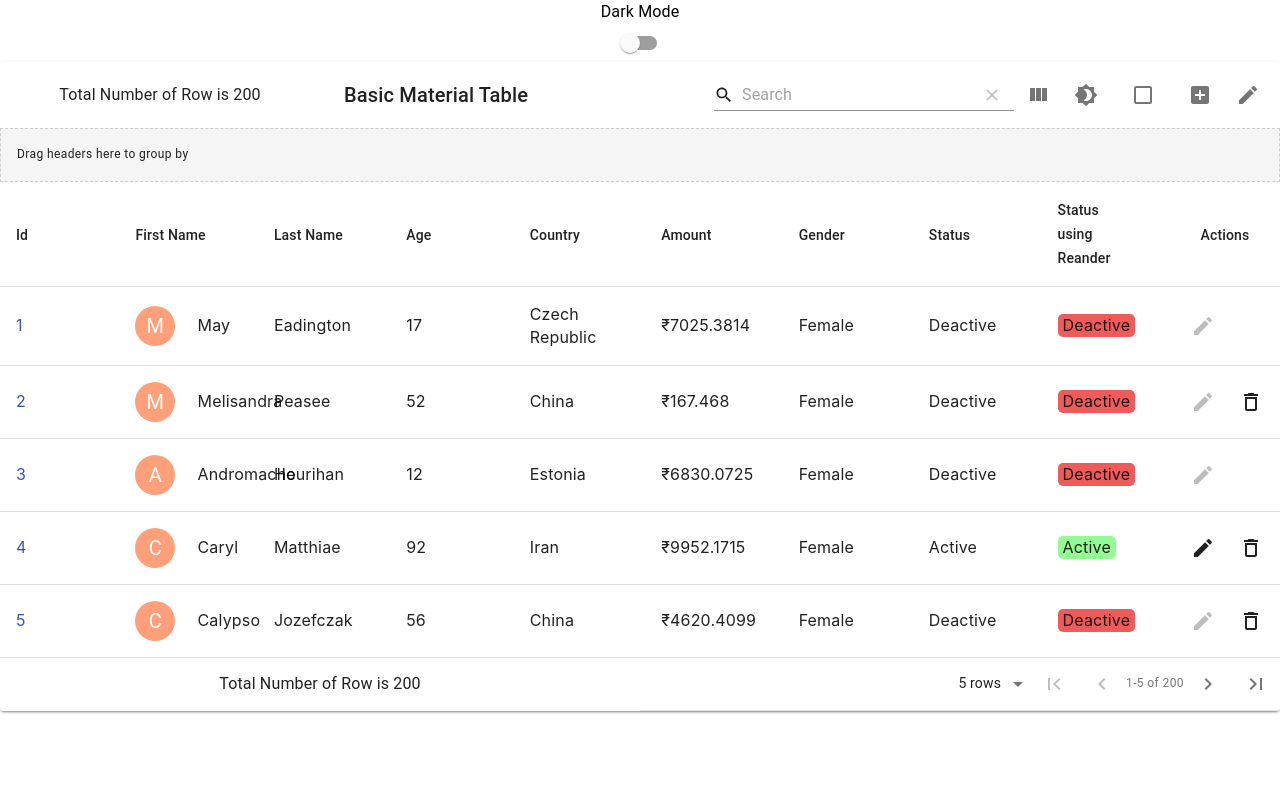
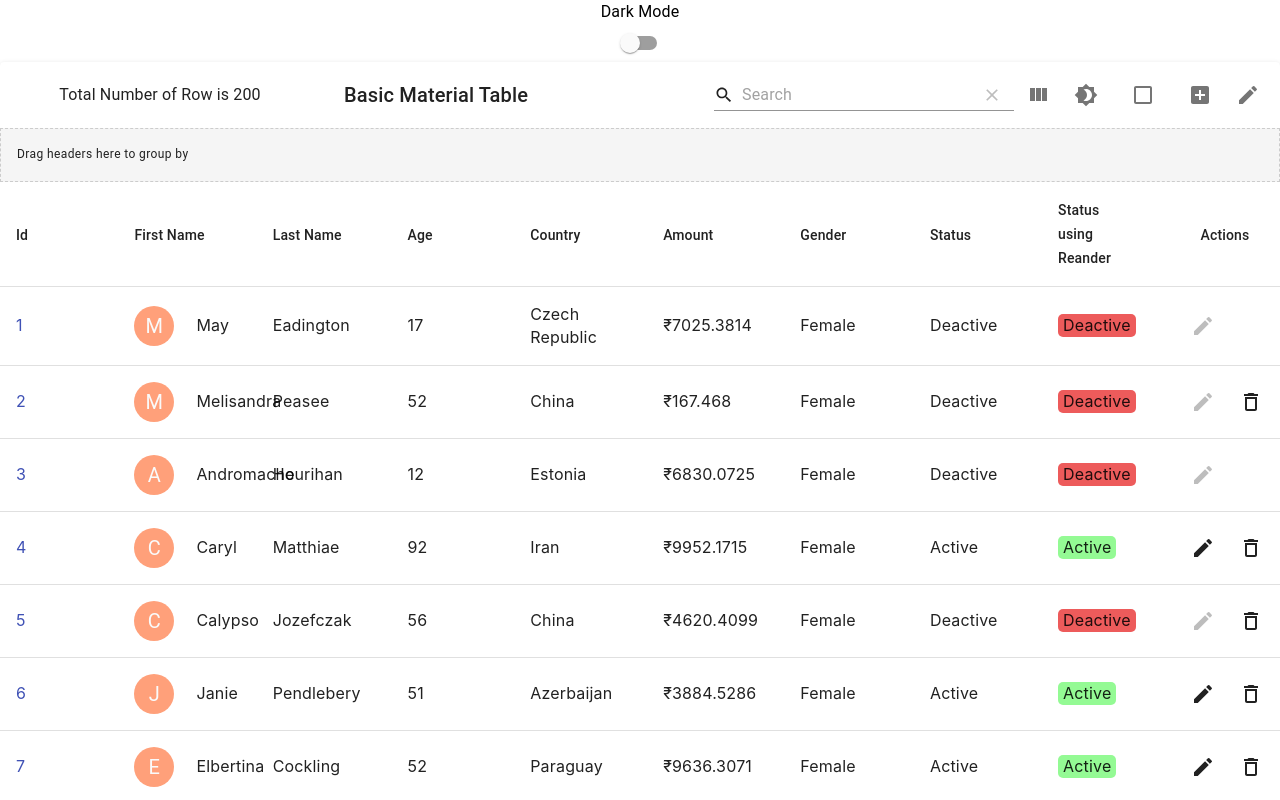
Before and after one commit to sumanmannacs1996/material-table-app, a React (Create React App) app: page / in a window 1280 px wide. Shown: the top 800 px of the page. Built offline with nearby package versions, Linux system fonts and the light colour scheme.

Commit message:
Change the default page size and page size options

```diff
--- a/src/components/BasicTable2.js
+++ b/src/components/BasicTable2.js
@@ -198,6 +198,8 @@ function BasicTable1() {
      addRowPosition: 'first',
      grouping: true,
      columnsButton: true,
+     pageSize: 10,
+     pageSizeOptions: [10, 20, 50, 100],
     }}
     editable={{
      isDeleteHidden: (row) => row.age < 18,
```
